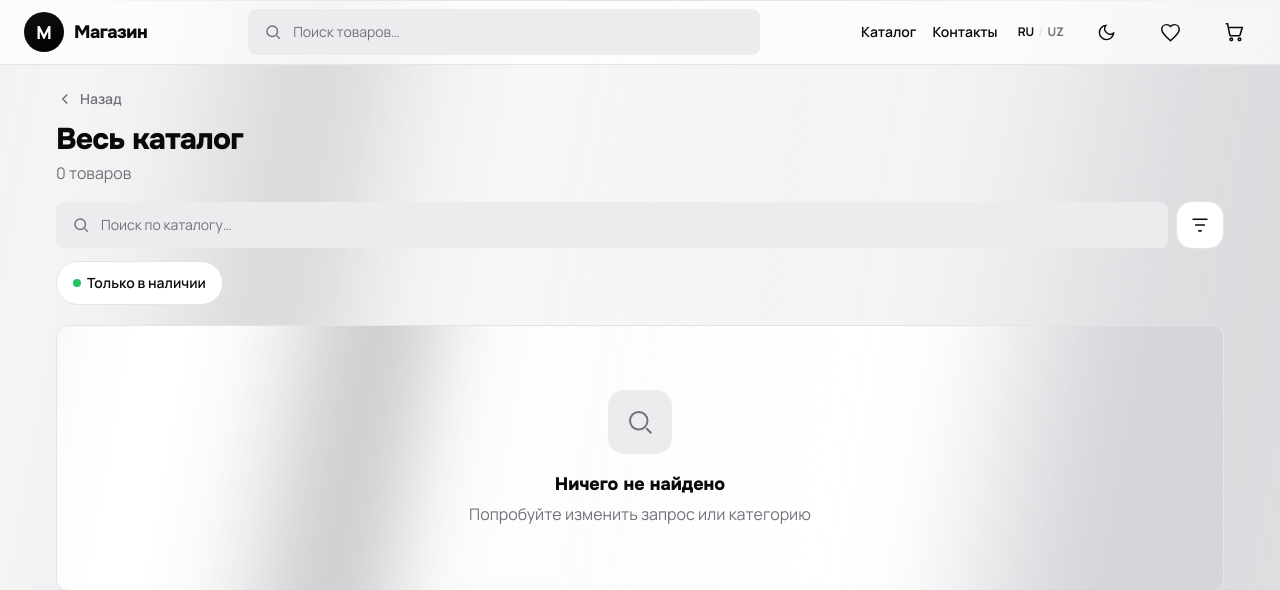
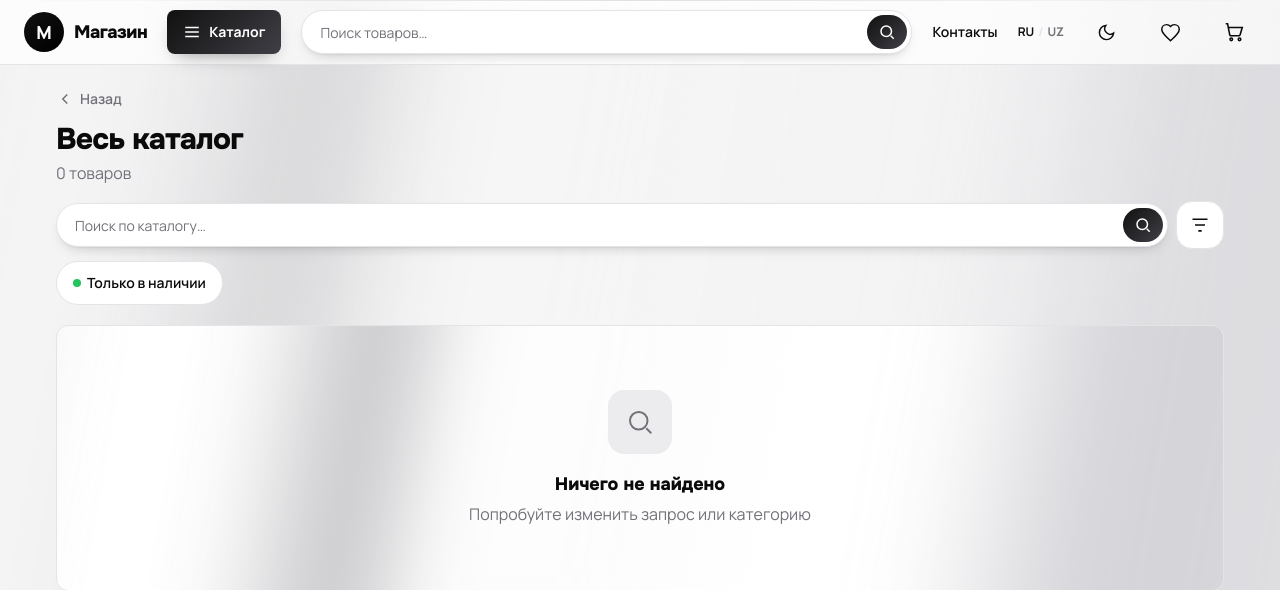
Before and after one commit to ali-middleweightchamp/shop-template, a Django app: page /catalog/ in a window 1280 px wide. Shown: the top 590 px of the page. Run offline with Django 5.2, Linux system fonts and the light colour scheme; data comes from the database, SQL or seed files in the repository; data that the repository does not hold is empty; style sheets or scripts are compiled from the project's sources; some libraries are stand-ins or nearby versions.

Commit message:
Шапка: кнопка «Каталог» с бургером слева; поиск с рамкой/тенью и акцентной кнопкой (под каждую тему)
Co-Authored-By: Claude Opus 4.8 <noreply@anthropic.com>

```diff
--- a/static/src/input.css
+++ b/static/src/input.css
@@ -224,16 +224,48 @@ main { animation: fadeInUp .45s cubic-bezier(.4, 0, .2, 1) both; }
     background: linear-gradient(145deg, var(--accent), var(--accent-hover));
   }
 
-  /* Pill-поиск */
+  /* Pill-поиск: светлое поле с рамкой, мягкой тенью и акцентной кнопкой справа.
+     Цвета берём из токенов темы — под каждый пресет свои. */
+  .search-pill { position: relative; }
   .search-pill input {
-    @apply w-full rounded-control border border-transparent bg-sunken py-3 pl-11 pr-4 text-sm text-ink
-           placeholder:text-muted;
+    @apply w-full text-sm text-ink placeholder:text-muted;
+    height: 44px;
+    padding: 0 52px 0 18px;
+    border-radius: var(--radius-pill);
+    background: var(--surface);
+    border: 1px solid var(--border-input);
+    box-shadow: 0 1px 2px rgba(0, 0, 0, .04),
+                0 6px 16px -10px color-mix(in srgb, var(--accent) 40%, transparent);
+    transition: border-color .16s ease, box-shadow .16s ease;
   }
   .search-pill input:focus {
-    @apply border-transparent outline-none;
-    box-shadow: 0 0 0 3px color-mix(in srgb, var(--accent) 22%, transparent);
-    background: var(--surface);
+    outline: none;
+    border-color: color-mix(in srgb, var(--accent) 55%, var(--border-input));
+    box-shadow: 0 0 0 3px color-mix(in srgb, var(--accent) 20%, transparent),
+                0 6px 16px -10px color-mix(in srgb, var(--accent) 45%, transparent);
   }
+  /* Акцентная кнопка «найти» справа внутри пилюли */
+  .search-go {
+    position: absolute; top: 50%; right: 5px; transform: translateY(-50%);
+    display: grid; place-items: center;
+    height: 34px; width: 40px;
+    border-radius: var(--radius-pill);
+    color: var(--on-accent);
+    background: linear-gradient(135deg, var(--accent), var(--accent-2));
+    transition: filter .16s ease;
+  }
+  .search-go:hover { filter: brightness(1.06); }
+
+  /* Кнопка «Каталог» с бургером в шапке — в цвет темы */
+  .cat-btn {
+    @apply inline-flex h-11 shrink-0 items-center gap-2 px-4 text-sm font-bold;
+    border-radius: var(--radius-control);
+    color: var(--on-accent);
+    background: linear-gradient(135deg, var(--accent), var(--accent-2));
+    box-shadow: 0 8px 20px -10px color-mix(in srgb, var(--accent) 55%, transparent);
+    transition: filter .16s ease;
+  }
+  .cat-btn:hover { filter: brightness(1.05); }
 
   /* Кнопка-иконка (корзина в шапке) */
   .icon-btn {
--- a/templates/base.html
+++ b/templates/base.html
@@ -63,17 +63,22 @@
         <span class="hidden font-display text-lg font-extrabold tracking-tight text-ink lg:block">{{ shop.name }}</span>
       </a>
 
-      {# Инлайн-поиск — только на десктопе, по центру шапки; на мобиле он отдельной строкой ниже #}
-      <form action="{% url 'catalog:search' %}" method="get" class="hidden min-w-0 flex-1 md:flex md:justify-center">
-        <div class="search-pill relative w-full md:max-w-md lg:max-w-lg">
-          <input type="search" name="q" value="{{ request.GET.q|default:'' }}" placeholder="{% trans 'Поиск товаров…' %}">
-          <svg class="pointer-events-none absolute left-4 top-1/2 -translate-y-1/2 text-muted" width="18" height="18" viewBox="0 0 24 24" fill="none" stroke="currentColor" stroke-width="1.9"><circle cx="11" cy="11" r="7"/><path d="M21 21l-4-4"/></svg>
-        </div>
+      {# Кнопка «Каталог» с бургером — сразу после логотипа, только на десктопе #}
+      <a href="{% url 'catalog:catalog' %}" class="cat-btn hidden md:inline-flex">
+        <svg width="18" height="18" viewBox="0 0 24 24" fill="none" stroke="currentColor" stroke-width="2"><path d="M3 6h18M3 12h18M3 18h18"/></svg>
+        {% trans "Каталог" %}
+      </a>
+
+      {# Инлайн-поиск — только на десктопе; на мобиле он отдельной строкой ниже #}
+      <form action="{% url 'catalog:search' %}" method="get" class="search-pill relative hidden min-w-0 flex-1 md:block">
+        <input type="search" name="q" value="{{ request.GET.q|default:'' }}" placeholder="{% trans 'Поиск товаров…' %}">
+        <button type="submit" class="search-go" aria-label="{% trans 'Найти' %}">
+          <svg width="18" height="18" viewBox="0 0 24 24" fill="none" stroke="currentColor" stroke-width="2"><circle cx="11" cy="11" r="7"/><path d="M21 21l-4-4"/></svg>
+        </button>
       </form>
 
       {# Правая группа: навигация · языки · тема · избранное · корзина #}
       <nav class="ml-auto hidden shrink-0 items-center gap-4 text-sm font-semibold md:flex">
-        <a href="{% url 'catalog:catalog' %}" class="text-ink hover:text-accent">{% trans "Каталог" %}</a>
         <a href="{% url 'catalog:contacts' %}" class="text-ink hover:text-accent">{% trans "Контакты" %}</a>
       </nav>
 
@@ -114,7 +119,9 @@
       <div class="shell pb-3 md:hidden">
         <form action="{% url 'catalog:search' %}" method="get" class="search-pill relative w-full">
           <input type="search" name="q" value="{{ request.GET.q|default:'' }}" placeholder="{% trans 'Поиск товаров…' %}">
-          <svg class="pointer-events-none absolute left-4 top-1/2 -translate-y-1/2 text-muted" width="18" height="18" viewBox="0 0 24 24" fill="none" stroke="currentColor" stroke-width="1.9"><circle cx="11" cy="11" r="7"/><path d="M21 21l-4-4"/></svg>
+          <button type="submit" class="search-go" aria-label="{% trans 'Найти' %}">
+            <svg width="18" height="18" viewBox="0 0 24 24" fill="none" stroke="currentColor" stroke-width="2"><circle cx="11" cy="11" r="7"/><path d="M21 21l-4-4"/></svg>
+          </button>
         </form>
       </div>
 
--- a/templates/catalog/catalog.html
+++ b/templates/catalog/catalog.html
@@ -30,9 +30,11 @@
   <div class="mt-4 flex items-center gap-2">
     <form method="get" class="search-pill relative flex-1">
       <input type="search" name="q" value="{{ q }}" placeholder="{% trans 'Поиск по каталогу…' %}">
-      <svg class="pointer-events-none absolute left-4 top-1/2 -translate-y-1/2 text-muted" width="18" height="18" viewBox="0 0 24 24" fill="none" stroke="currentColor" stroke-width="1.9"><circle cx="11" cy="11" r="7"/><path d="M21 21l-4-4"/></svg>
       {% if sort %}<input type="hidden" name="sort" value="{{ sort }}">{% endif %}
       {% if in_stock %}<input type="hidden" name="stock" value="1">{% endif %}
+      <button type="submit" class="search-go" aria-label="{% trans 'Найти' %}">
+        <svg width="18" height="18" viewBox="0 0 24 24" fill="none" stroke="currentColor" stroke-width="2"><circle cx="11" cy="11" r="7"/><path d="M21 21l-4-4"/></svg>
+      </button>
     </form>
     <div class="relative shrink-0">
       <button type="button" @click="sortOpen = !sortOpen" aria-label="{% trans 'Сортировка' %}"
```
